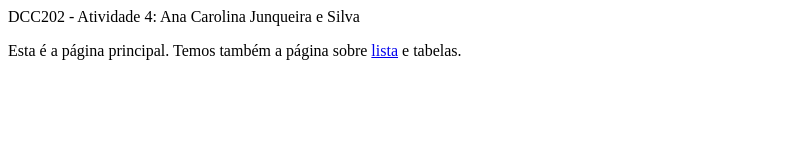
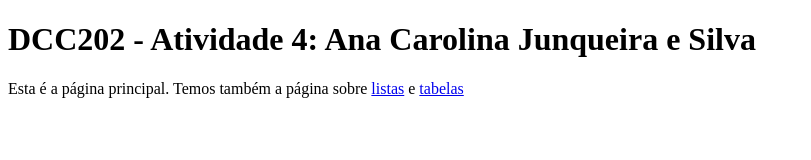
Before and after one commit to ufjf-dcc202/ufjf-dcc202-2023-3-b-atv4-AnaCarolinaJunqueira, a website: page index.html in a window 1280 px wide. Shown: the whole page, without its empty margins (0-811 px from the left). Drawn offline with Linux system fonts and the light colour scheme.

Commit message:
criação da âncora tabelas

```diff
--- a/index.html
+++ b/index.html
@@ -7,8 +7,8 @@
 </head>
 <body>
     <main>
-        <hi>DCC202 - Atividade 4: Ana Carolina Junqueira e Silva</hi>
-        <p> Esta é a página principal. Temos também a página sobre <a href="listas.html">lista</a> e tabelas.</p>
+        <h1>DCC202 - Atividade 4: Ana Carolina Junqueira e Silva</h1>
+        <p> Esta é a página principal. Temos também a página sobre <a href="listas.html">listas</a> e <a href="tabelas.html"> tabelas</a></p>
     </main>
 </body>
 </html>
```
